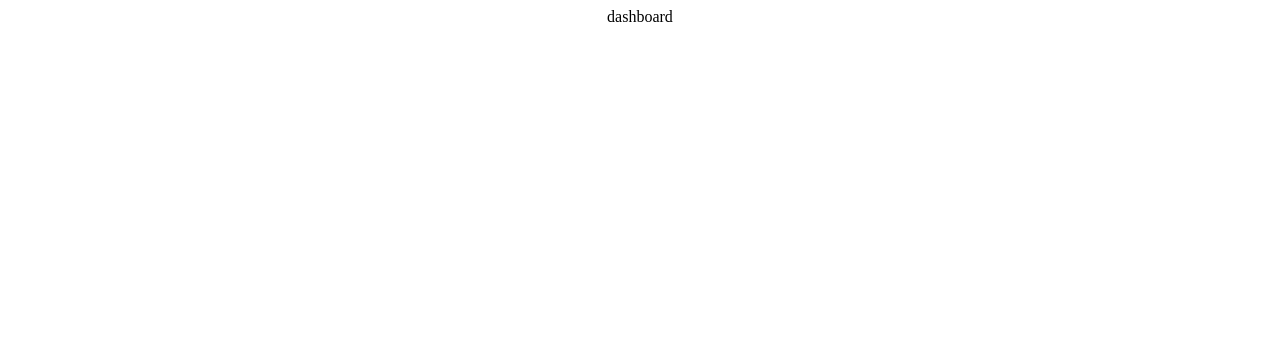
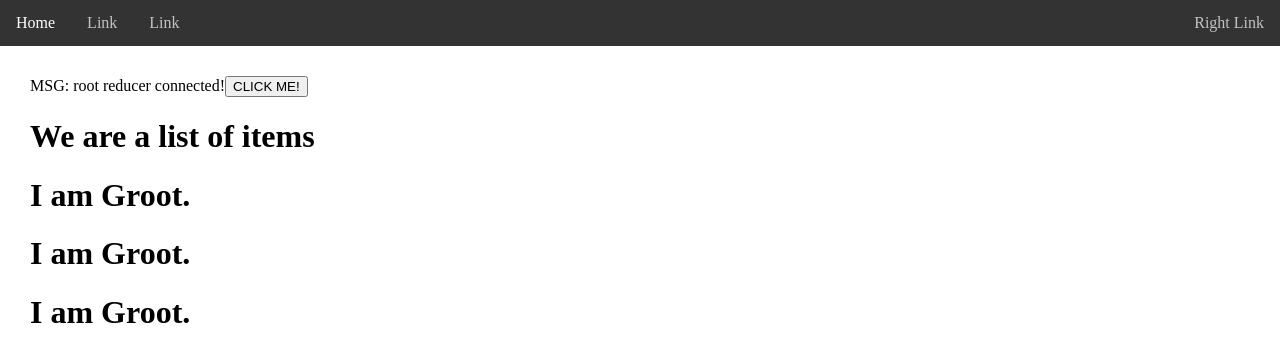
Before and after one commit to MLH-Fellowship/AirFop-Dasboard, a React (Create React App) app: page / in a window 1280 px wide. Shown: the top 362 px of the page. Built offline with nearby package versions, Linux system fonts and the light colour scheme.

Commit message:
setup Redux store and connect rootReducer

```diff
--- a/package.json
+++ b/package.json
@@ -8,7 +8,10 @@
     "@testing-library/user-event": "^7.2.1",
     "react": "^16.14.0",
     "react-dom": "^16.14.0",
-    "react-scripts": "3.4.3"
+    "react-redux": "^7.2.1",
+    "react-router-dom": "^5.2.0",
+    "react-scripts": "3.4.3",
+    "redux": "^4.0.5"
   },
   "scripts": {
     "start": "react-scripts start",
--- a/src/App.css
+++ b/src/App.css
@@ -1,38 +1,26 @@
-.App {
+body{
+  margin:0;
+}
+.App{
+  padding:30px;
+}
+.nav{
+  list-style-type: none;
+  margin: 0;
+  padding: 0;
+  overflow: hidden;
+  background-color: #333;
+}
+.nav li {
+  float: left;
+}
+.nav li a {
+  display: block;
+  color: hsla(0, 0%, 100%, 0.7);
   text-align: center;
+  padding: 14px 16px;
+  text-decoration: none;
 }
-
-.App-logo {
-  height: 40vmin;
-  pointer-events: none;
+.nav li a:hover {
+  color:white;
 }
-
-@media (prefers-reduced-motion: no-preference) {
-  .App-logo {
-    animation: App-logo-spin infinite 20s linear;
-  }
-}
-
-.App-header {
-  background-color: #282c34;
-  min-height: 100vh;
-  display: flex;
-  flex-direction: column;
-  align-items: center;
-  justify-content: center;
-  font-size: calc(10px + 2vmin);
-  color: white;
-}
-
-.App-link {
-  color: #61dafb;
-}
-
-@keyframes App-logo-spin {
-  from {
-    transform: rotate(0deg);
-  }
-  to {
-    transform: rotate(360deg);
-  }
-}
--- a/src/App.js
+++ b/src/App.js
@@ -1,11 +1,25 @@
 import React from 'react';
 import './App.css';
+import { BrowserRouter as Router, Route, Switch } from "react-router-dom";
+import Dashboard from './pages/Dashboard';
+import NavBar from './pages/NavBar';
+import NoMatch from './pages/NoMatch';
 
 function App() {
   return (
-    <div className="App">
-     dashboard
-    </div>
+    <Router>
+      <NavBar/>
+      <div className='App'>
+      <Switch>
+        <Route exact path="/">
+          <Dashboard />
+        </Route>
+        <Route>
+          <NoMatch />
+        </Route>
+      </Switch>
+      </div>
+    </Router>
   );
 }
 
--- /dev/null
+++ b/src/actions/itemActions.js
@@ -0,0 +1,3 @@
+export const updateMsg = (msg) => {
+    return { type:'UPDATE_MSG', payload:msg }
+}
--- /dev/null
+++ b/src/components/Item.js
@@ -0,0 +1,11 @@
+import React from 'react'
+
+export const Item = () => {
+    return (
+        <div>
+            <h1>I am Groot.</h1>
+        </div>
+    )
+}
+
+export default Item;
--- /dev/null
+++ b/src/components/ItemsList.js
@@ -0,0 +1,15 @@
+import React from 'react'
+import Item from './Item'
+
+const ItemsList = () => {
+    return (
+        <div>
+            <h1>We are a list of items</h1>
+            <Item/>
+            <Item/>
+            <Item/>
+        </div>
+    )
+}
+
+export default ItemsList;
--- a/src/index.js
+++ b/src/index.js
@@ -1,10 +1,15 @@
 import React from 'react';
 import ReactDOM from 'react-dom';
 import App from './App';
+import { createStore } from 'redux';
+import { Provider } from 'react-redux';
+import rootReducer from './reducers/rootReducer';
+
+const store = createStore(rootReducer);
 
 ReactDOM.render(
-  <React.StrictMode>
+  <Provider store={store}>
     <App />
-  </React.StrictMode>,
+  </Provider>,
   document.getElementById('root')
 );
--- /dev/null
+++ b/src/pages/Dashboard.js
@@ -0,0 +1,30 @@
+import React from 'react'
+import ItemsList from '../components/ItemsList'
+import { connect } from 'react-redux'
+import { updateMsg } from '../actions/itemActions'
+
+const Dashboard = ({msg, updateMsg}) => {
+    const onClick=()=>{
+        const message = 'The Reducers and Actions are connected!'
+        updateMsg(message);
+    }
+    return (
+        <div>
+            MSG: {msg}
+            <button onClick={onClick}>CLICK ME!</button>
+            <ItemsList/>
+        </div>
+    )
+}
+
+const mapStateToProps = (state) => {
+    return {
+        msg: state.msg
+    }
+}
+const mapDispatchToProps = (dispatch) => {
+    return {
+        updateMsg: (message) => { dispatch(updateMsg(message))}
+    }
+}
+export default connect(mapStateToProps, mapDispatchToProps)(Dashboard);
--- /dev/null
+++ b/src/pages/NavBar.js
@@ -0,0 +1,17 @@
+import React from 'react'
+import {NavLink} from 'react-router-dom'
+
+const NavBar = () => {
+    return (
+        <>
+        <ul className='nav'>
+            <li ><NavLink to="/">Home</NavLink></li>
+            <li ><NavLink to="/">Link</NavLink></li>
+            <li ><NavLink to="/">Link</NavLink></li>
+            <li  style={{float:"right"}}><NavLink to="/">Right Link</NavLink></li>
+        </ul>
+        </>
+    )
+}
+
+export default NavBar;
--- /dev/null
+++ b/src/pages/NoMatch.js
@@ -0,0 +1,11 @@
+import React from 'react'
+
+const NoMatch = () => {
+    return (
+        <div>
+            <h1> Page not found</h1>
+        </div>
+    )
+}
+
+export default NoMatch;
--- /dev/null
+++ b/src/reducers/rootReducer.js
@@ -0,0 +1,15 @@
+const initState = {
+    msg: 'root reducer connected!'
+}
+
+const rootReducer = (state = initState, action) => {
+    if (action.type === 'UPDATE_MSG'){
+        return {
+            ...state,
+            msg : action.payload
+        }
+    }
+    return state;
+}
+
+export default rootReducer;
```
Also changed, not shown: 1 other file (tests, documents, lock files or other folders).
